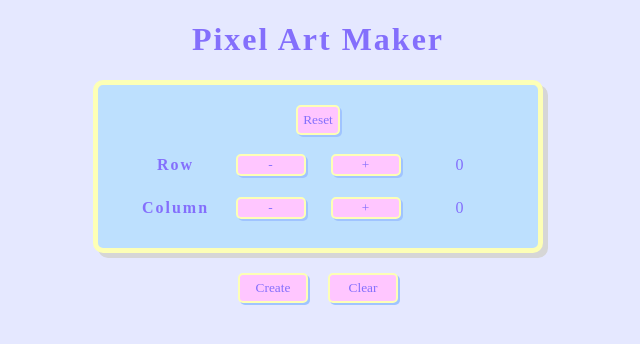
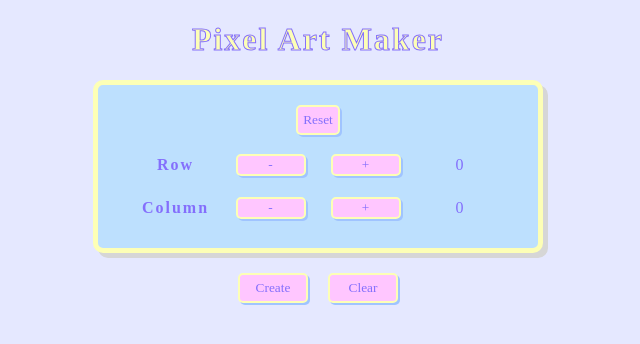
Before and after one commit to fojanb/pixel-art-maker, a React (Create React App) app: page / in a window 1280 px wide. Shown: the top 344 px of the page, without its empty margins (322-962 px from the left). Built offline with nearby package versions, Linux system fonts and the light colour scheme; a web font is replaced by a local one.

Commit message:
Update App.css

```diff
--- a/src/App.css
+++ b/src/App.css
@@ -1,5 +1,10 @@
 .App {
   text-align: center;
+}
+.App > h1 {
+  color: #fdffb6;
+  -webkit-text-stroke: 1px #846ffc;
+
 }
 .create-clear {
   display: grid;
```
